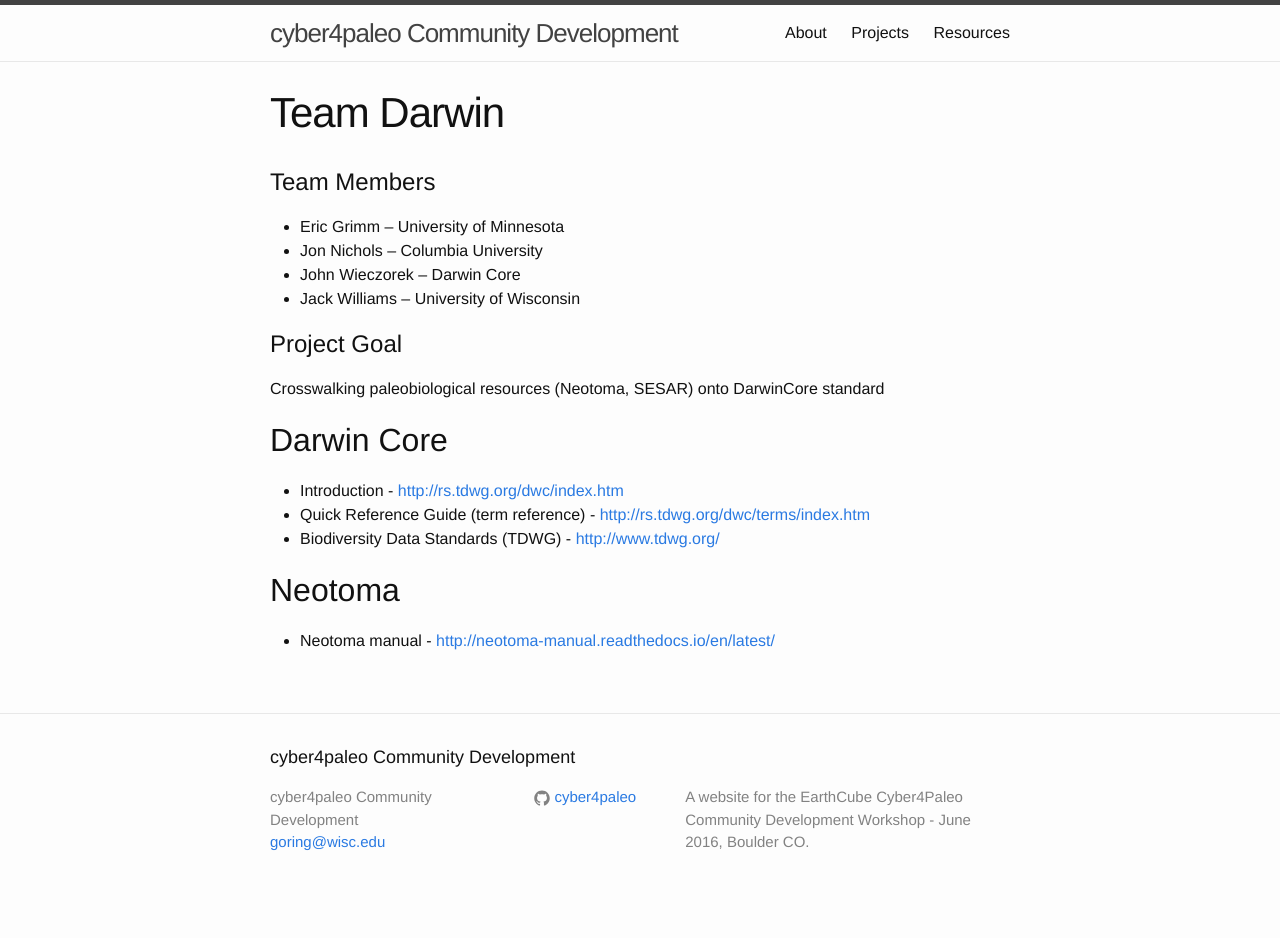
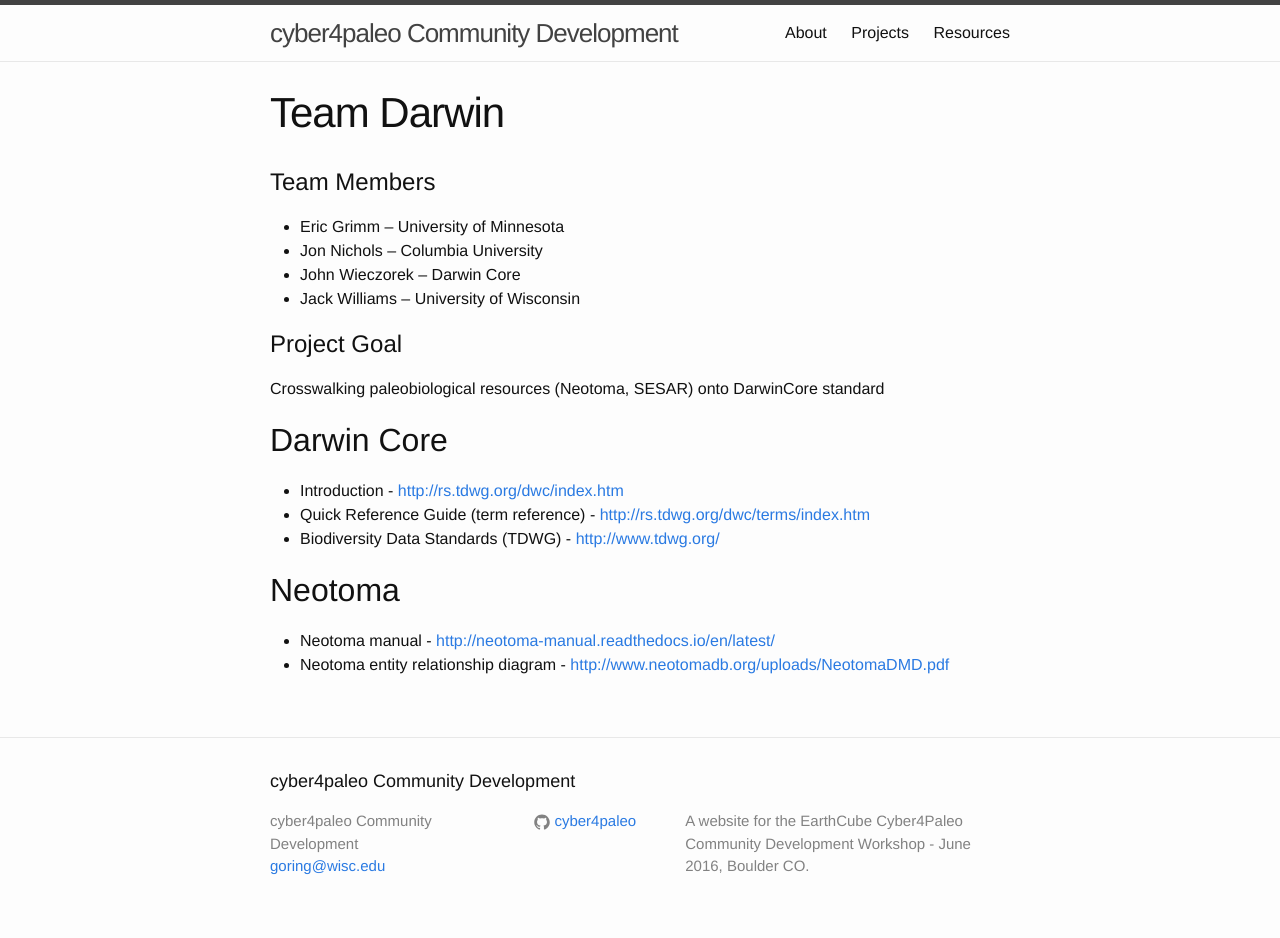
Before and after one commit to cyber4paleo/cyber4paleo.github.io, a Jekyll site: the page built from _projects/team_darwin.md, in a window 1280 px wide. Built offline with Jekyll 4.4.1, drawn with Linux system fonts in a browser that asks for light colours; before the commit the page ends 914 px from its top, so only the background shows below that.

Commit message:
Added Neotoma entity relationship diagram

```diff
--- a/_projects/team_darwin.md
+++ b/_projects/team_darwin.md
@@ -22,3 +22,4 @@ Crosswalking paleobiological resources (Neotoma, SESAR) onto DarwinCore standard
 
 ## Neotoma
  * Neotoma manual - <a>http://neotoma-manual.readthedocs.io/en/latest/</a>
+ * Neotoma entity relationship diagram - <a>http://www.neotomadb.org/uploads/NeotomaDMD.pdf</a>
```
